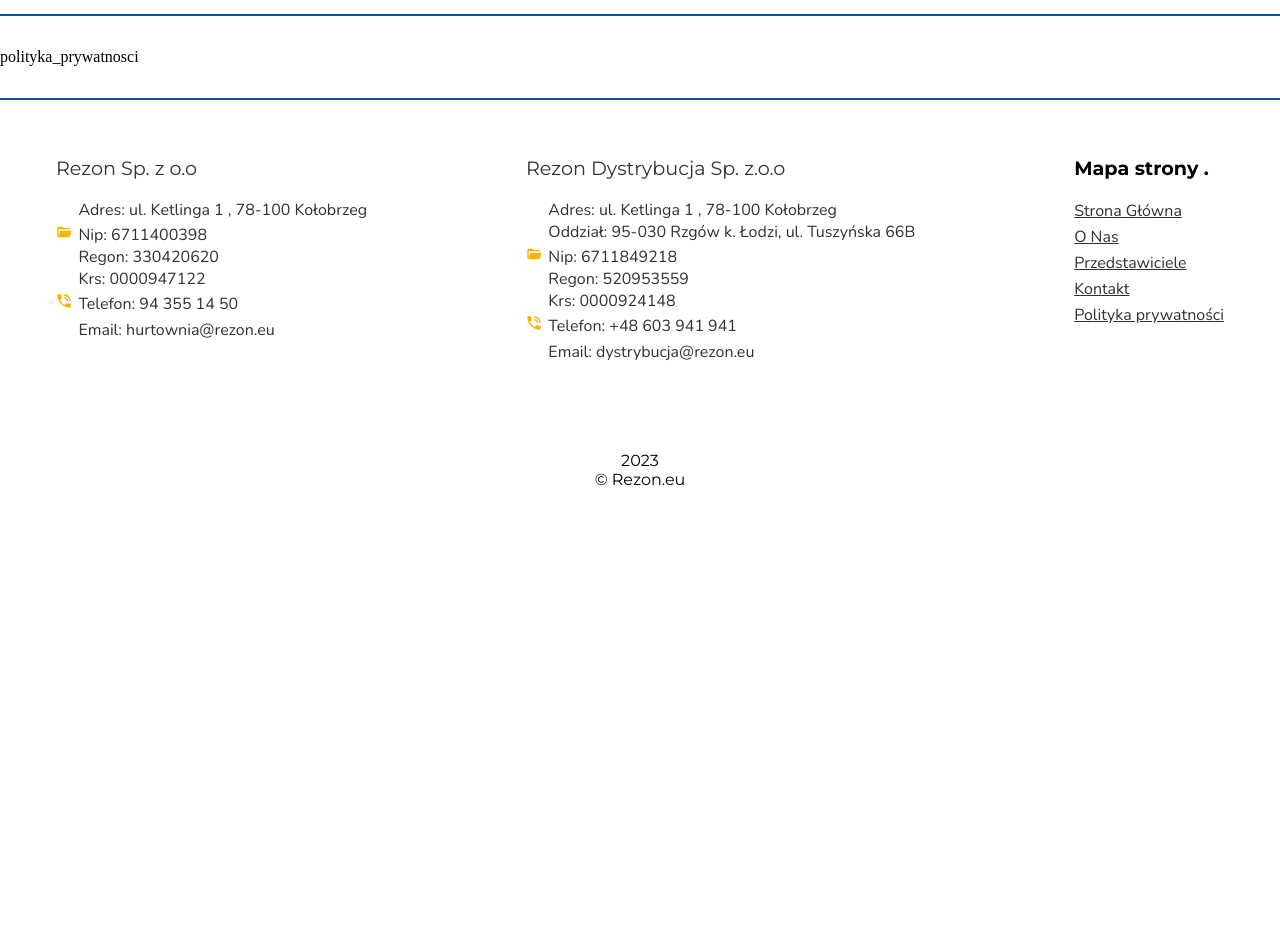
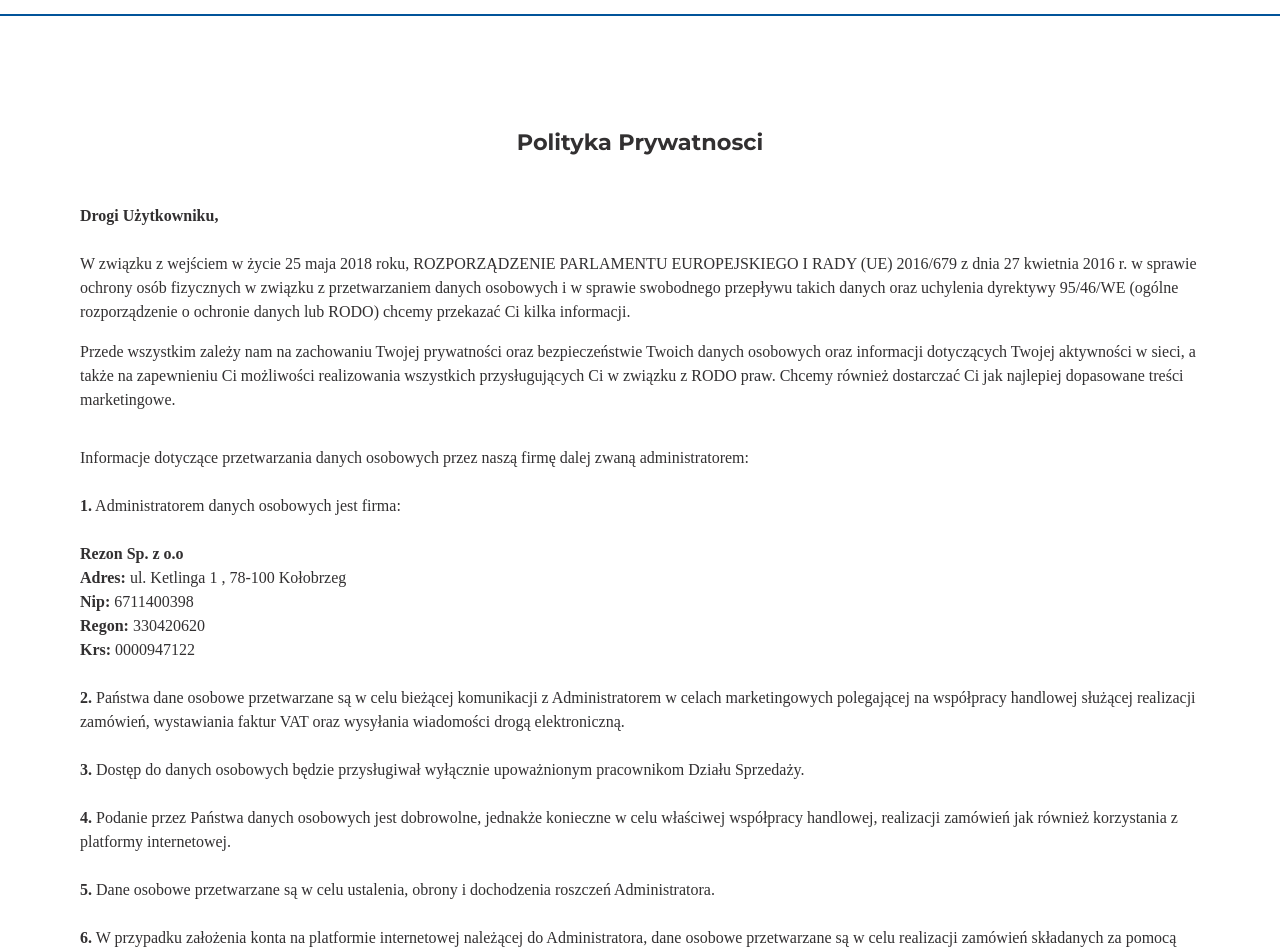
Before and after one commit to marcinzygan/rezon-product-catalogue, a Next.js app: page /polityka_prywatnosci in a window 1280 px wide. Shown: the part 340-1292 px from the top of the page. Before the commit the page ends 861 px from the top, so only its background shows below. Built offline with nearby package versions, Linux system fonts and the light colour scheme; some icons are missing.

Commit message:
added polityka prywatnosci

```diff
--- a/src/components/Footer/Footer.js
+++ b/src/components/Footer/Footer.js
@@ -61,7 +61,7 @@ const Footer = () => {
         <div className={classes.sitemap__wrapper}>
           <div className={classes.footer__links_container}>
             <h4 className={classes.h4__txt}>Mapa strony .</h4>
-            <a href="/#home" className={classes.footer__link}>
+            <a href="/" className={classes.footer__link}>
               Strona Główna
             </a>
             <a href="/o_nas" className={classes.footer__link}>
@@ -76,6 +76,24 @@ const Footer = () => {
             </a>
             <a className={classes.footer__link} href="/polityka_prywatnosci">
               Polityka prywatności
+            </a>
+          </div>
+        </div>
+        {/* SOCIAL MEDIA */}
+        <div className={classes.sitemap__wrapper}>
+          <div className={classes.footer__links_container}>
+            <h4 className={classes.h4__txt}>Social Media .</h4>
+            <a
+              href="https://www.facebook.com/rezon.eu"
+              className={classes.footer__link}
+            >
+              Facebook
+            </a>
+            <a
+              href="https://www.instagram.com/trendygift.eu/"
+              className={classes.footer__link}
+            >
+              Instagram
             </a>
           </div>
         </div>
--- a/src/pages/polityka_prywatnosci.js
+++ b/src/pages/polityka_prywatnosci.js
@@ -1,7 +1,120 @@
 import React from "react";
-
+import classes from "../styles/politykaPrywatnosci.module.css";
 const polityka_prywatnosci = () => {
-  return <div>polityka_prywatnosci</div>;
+  return (
+    <main className={classes.main}>
+      <h1 className={classes.h1}>Polityka Prywatnosci</h1>
+      <div>
+        <p className={classes.text}>
+          <span className={classes.text__span}> Drogi Użytkowniku,</span>
+          <br></br> <br></br>W związku z wejściem w życie 25 maja 2018 roku,
+          ROZPORZĄDZENIE PARLAMENTU EUROPEJSKIEGO I RADY (UE) 2016/679 z dnia 27
+          kwietnia 2016 r. w sprawie ochrony osób fizycznych w związku z
+          przetwarzaniem danych osobowych i w sprawie swobodnego przepływu
+          takich danych oraz uchylenia dyrektywy 95/46/WE (ogólne rozporządzenie
+          o ochronie danych lub RODO) chcemy przekazać Ci kilka informacji.
+        </p>
+        <p className={classes.text}>
+          Przede wszystkim zależy nam na zachowaniu Twojej prywatności oraz
+          bezpieczeństwie Twoich danych osobowych oraz informacji dotyczących
+          Twojej aktywności w sieci, a także na zapewnieniu Ci możliwości
+          realizowania wszystkich przysługujących Ci w związku z RODO praw.
+          Chcemy również dostarczać Ci jak najlepiej dopasowane treści
+          marketingowe.
+        </p>
+        <br></br>
+        <p className={classes.text}>
+          Informacje dotyczące przetwarzania danych osobowych przez naszą firmę
+          dalej zwaną administratorem:
+          <br></br>
+          <br></br>
+          <span className={classes.text__span}> 1.</span> Administratorem danych
+          osobowych jest firma:
+          <br></br>
+          <br></br>
+          <span className={classes.text__span}> Rezon Sp. z o.o </span>
+          <br></br>
+          <span className={classes.text__span}>Adres:</span> ul. Ketlinga 1 ,
+          78-100 Kołobrzeg
+          <br></br>
+          <span className={classes.text__span}>Nip:</span> 6711400398
+          <br></br>
+          <span className={classes.text__span}>Regon:</span> 330420620
+          <br></br>
+          <span className={classes.text__span}>Krs:</span> 0000947122
+          <br></br>
+          <br></br>
+          <span className={classes.text__span}>2.</span> Państwa dane osobowe
+          przetwarzane są w celu bieżącej komunikacji z Administratorem w celach
+          marketingowych polegającej na współpracy handlowej służącej realizacji
+          zamówień, wystawiania faktur VAT oraz wysyłania wiadomości drogą
+          elektroniczną.
+          <br></br>
+          <br></br>
+          <span className={classes.text__span}>3.</span> Dostęp do danych
+          osobowych będzie przysługiwał wyłącznie upoważnionym pracownikom
+          Działu Sprzedaży.
+          <br></br>
+          <br></br>
+          <span className={classes.text__span}>4.</span> Podanie przez Państwa
+          danych osobowych jest dobrowolne, jednakże konieczne w celu właściwej
+          współpracy handlowej, realizacji zamówień jak również korzystania z
+          platformy internetowej.
+          <br></br>
+          <br></br>
+          <span className={classes.text__span}>5.</span> Dane osobowe
+          przetwarzane są w celu ustalenia, obrony i dochodzenia roszczeń
+          Administratora.
+          <br></br>
+          <br></br>
+          <span className={classes.text__span}>6.</span> W przypadku założenia
+          konta na platformie internetowej należącej do Administratora, dane
+          osobowe przetwarzane są w celu realizacji zamówień składanych za
+          pomocą konta na platformie internetowej.
+          <br></br>
+          <br></br>
+          <span className={classes.text__span}>7.</span> Jeżeli nie życzą sobie
+          Państwo dalszego otrzymywania newslettera, to w każdym momencie może
+          Pan/Pani wypisać się z niego klikając link zawarty w newsletterze.
+          Brak jakiegokolwiek działania z Pana/Pani strony będzie skutkował
+          pozostawieniem adresu e-mail w bazie Administratora.
+          <br></br>
+          <br></br>
+          <span className={classes.text__span}>8.</span> Dane Pana/Pani będą
+          przechowywane przez czas trwania subskrypcji newslettera, a następnie
+          nie dłużej niż przez okres, po którym przedawnią się roszczenia
+          wynikające z subskrypcji. Administrator może też przechowywać dane
+          osobowe dłużej wyłącznie z uzasadnionych powodów, jeżeli prawo zezwala
+          na takie przechowywanie.
+          <br></br>
+          <br></br>
+          <span className={classes.text__span}>9.</span> Państwa dane osobowe
+          mogą być ujawniane: a. podmiotom obsługującym systemy
+          teleinformatyczne Pracodawcy lub udostępniającym narzędzia
+          teleinformatyczne b. Podmiotom świadczącym usługi doradcze, pomoc
+          prawną.
+          <br></br>
+          <br></br>
+          <span className={classes.text__span}>10.</span> Przysługują Państwu
+          prawo dostępu do danych osobowych, ich sprostowania, usunięcia,
+          ograniczenia przetwarzania, wniesienia sprzeciwu oraz przeniesienia
+          danych. Wniesienia sprzeciwu wobec przetwarzania danych osobowych.
+          Wniesienia skargi do organu nadzoru zajmującego się ochroną danych
+          osobowych. Od 25 maja 2018 roku urzędem właściwym będzie Prezes Urzędu
+          Ochrony Danych Osobowych (PUODO).
+          <br></br>Z powyższych praw można skorzystać poprzez:
+          <br></br> kontakt e-mailowy pod adresem: info@rezon.eu
+          <br></br>lub za pomocą poczty tradycyjnej, listownie na adres: Rezon
+          Sp z.o.o, ul. Ketlinga 1, 78-100 Kołobrzeg .<br></br>
+          <br></br>
+          Kontakt do Prezesa Urzędu Ochrony Danych Osobowych:
+          <br></br>
+          Biuro Generalnego Inspektora Ochrony Danych Osobowych ul. Stawki 2,
+          00-193 Warszawa
+        </p>
+      </div>
+    </main>
+  );
 };
 
 export default polityka_prywatnosci;
--- a/src/styles/globals.css
+++ b/src/styles/globals.css
@@ -12,7 +12,7 @@
   --fs-h2: 0.9rem;
   --fs-h3: 0.8rem;
   --fs-opis: 0.9rem;
-  --fs-text: 0.7rem;
+  --fs-text: 0.9rem;
 
   --ff-regular: "Nunito", sans-serif;
   --ff-heading: "Montserrat", sans-serif;
@@ -30,7 +30,7 @@
     --fs-h1: 1.2rem;
     --fs-h2: 1rem;
     --fs-h3: 0.9rem;
-    --fs-text: 0.8rem;
+    /* --fs-text: 0.8rem; */
     --fs-opis: 1rem;
   }
 }
@@ -40,7 +40,7 @@
     --fs-h1: 1.3rem;
     --fs-h2: 1.1rem;
     /* --fs-h3: 1rem; */
-    --fs-text: 0.9rem;
+    /* --fs-text: 0.9rem; */
     --fs-opis: 1.1rem;
   }
 }
--- /dev/null
+++ b/src/styles/politykaPrywatnosci.module.css
@@ -0,0 +1,42 @@
+.main {
+  padding: 3.5rem;
+}
+.h1 {
+  font-family: var(--ff-heading);
+  font-size: var(--fs-h1);
+  font-weight: var(--fw-bold);
+  color: var(--clr-black);
+  text-align: center;
+  padding-bottom: 3rem;
+}
+.text {
+  font-family: var(--ff-rebular);
+  font-size: var(--fs-text);
+  color: var(--clr-black);
+  line-height: 1.5;
+  padding-bottom: 1rem;
+}
+.text__span {
+  font-weight: var(--fw-bold);
+}
+
+@media (min-width: 1000px) {
+  .main {
+    padding: 5rem;
+  }
+}
+@media (min-width: 1300px) {
+  .main {
+    padding: 5rem 10rem;
+  }
+}
+@media (min-width: 1600px) {
+  .main {
+    padding: 5rem 15rem;
+  }
+}
+@media (min-width: 1800px) {
+  .main {
+    padding: 5rem 25rem;
+  }
+}
```
